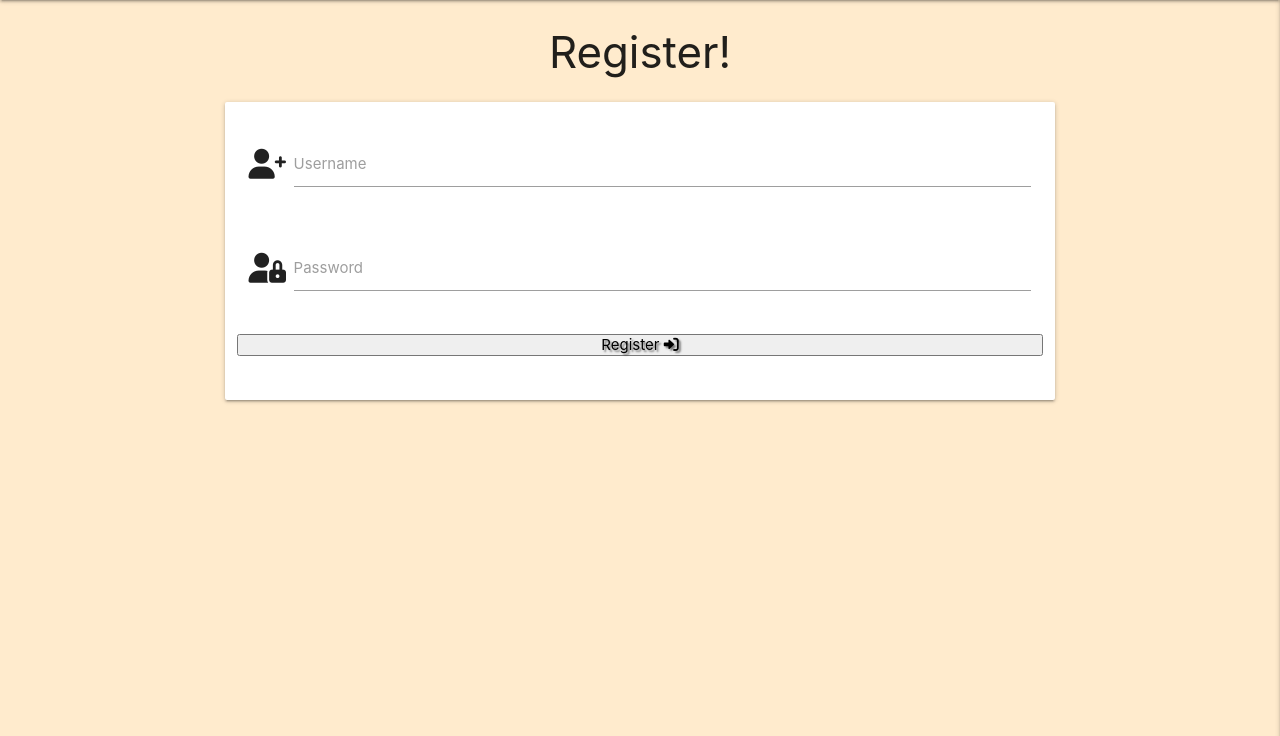
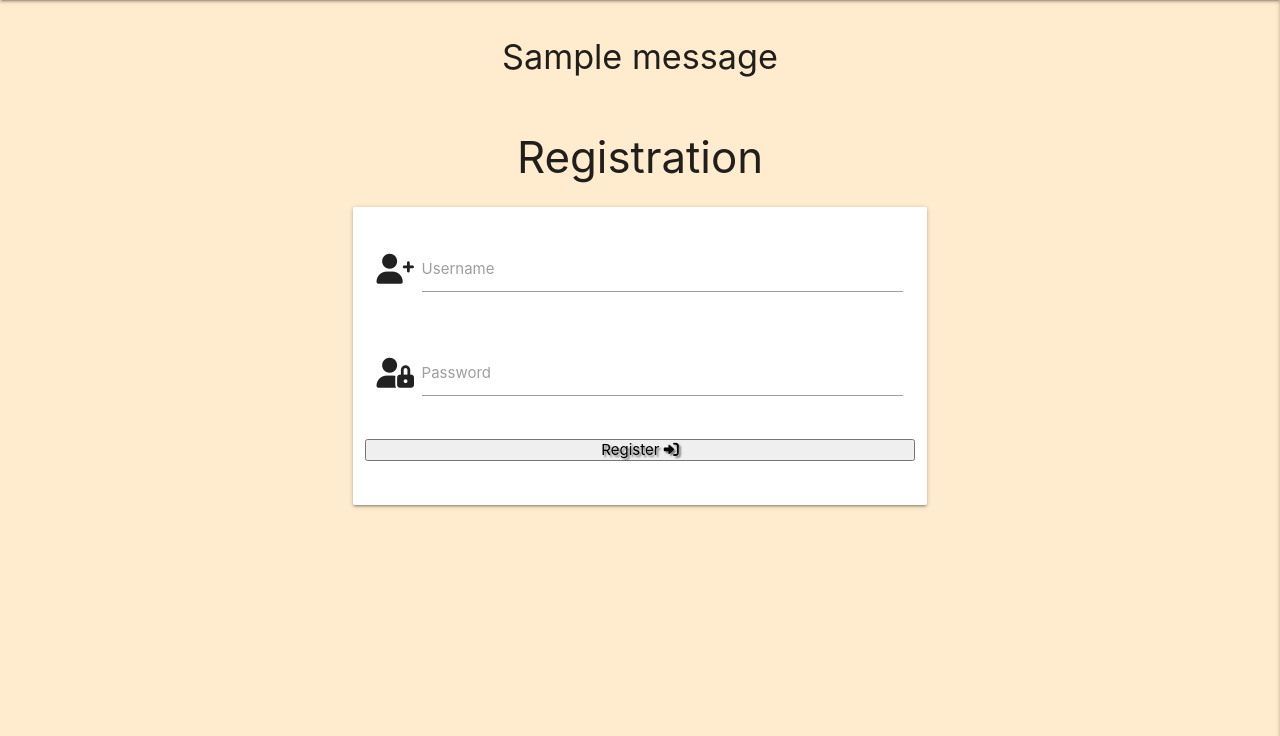
Before and after one commit to Code-Institute-Submissions/alex-1134-recipes_MayResub, a Flask app: page /register in a window 1280 px wide. Shown: the part 64-800 px from the top of the page. Run offline with Flask 2, Linux system fonts and the light colour scheme; one stand-in notice (Sample message) is shown; some libraries are stand-ins or nearby versions.

Commit message:
Add registration functions

```diff
--- a/app.py
+++ b/app.py
@@ -27,6 +27,24 @@ def get_recipes():
 
 @app.route("/register", methods=["GET", "POST"])
 def register():
+    if request.method == "POST":
+        # check if username is already taken
+        existing_user = mongo.db.users.find_one(
+            {"username": request.form.get("username").lower()})
+
+        if existing_user:
+            flash("Username not available")
+            return redirect(url_for("register"))
+
+        register = {
+            "username": request.form.get("username").lower(),
+            "password": generate_password_hash(request.form.get("password"))
+        }
+        mongo.db.users.insert_one(register)
+
+        # put new user into seshion cookie
+        session["user"] = request.form.get("username").lower()
+        flash("Congrats! You're in!")
     return render_template("register.html")
 
 
--- a/static/css/style.css
+++ b/static/css/style.css
@@ -5,3 +5,7 @@ body {
 .text-shadow {
     text-shadow: 2px 2px 2px rgba(0, 0, 0, 0.5);
 }
+
+.flashes h4 {
+    line-height: 2;
+}
--- a/templates/base.html
+++ b/templates/base.html
@@ -45,9 +45,23 @@
           </ul>
     </header>
 
-    {% block content %}
-    {% endblock %}
+    <section>
+        <!-- flash alerts -->
+        {% with messages = get_flashed_messages() %}
+            {% if messages %}
+                {% for message in messages %}
+                    <div class="row flashes">
+                        <h4 class="light-grey lighten-4 center-align">{{ message }}</h4>
+                    </div>
+                {% endfor %}
+            {% endif %}
+        {% endwith %}
+    </section>
 
+    <main class="container">
+        {% block content %}
+        {% endblock %}
+    </main>
     <script
   src="https://code.jquery.com/jquery-3.6.0.min.js"
   integrity="sha256-/xUj+3OJU5yExlq6GSYGSHk7tPXikynS7ogEvDej/m4="
--- a/templates/register.html
+++ b/templates/register.html
@@ -1,7 +1,7 @@
 {% extends "base.html" %}
 {% block content %}
 
-    <h3 class="center-align">Register!</h3>
+    <h3 class="center-align">Registration</h3>
 
     <div class="row">
         <form class="col s12 m8 offset-m2" method="POST" action="{{ url_for('register') }}">
@@ -10,7 +10,7 @@
          <div class="row">
             <div class="input-field col s12">
                 <i class="fas fa-user-plus prefix light-grey-text text-darken-4"></i>
-                <input id="username" name="username" type="text" class="validate">
+                <input id="username" name="username" type="text" minlength="3" maxlength="20" pattern="^[a-zA-Z0-9]{3,20}$" class="validate" required>
                 <label for="username">Username</label>
               </div>
          </div>
@@ -18,7 +18,7 @@
          <div class="row">
             <div class="input-field col s12">
                 <i class="fas fa-user-lock prefix light-grey-text text-darken-4"></i>
-              <input id="password" name="password" type="password" class="validate">
+              <input id="password" name="password" type="password" minlength="10" maxlength="30" pattern="^[a-zA-Z0-9]{10,30}$" class="validate" required>
               <label for="password">Password</label>
             </div>
           </div>
```
